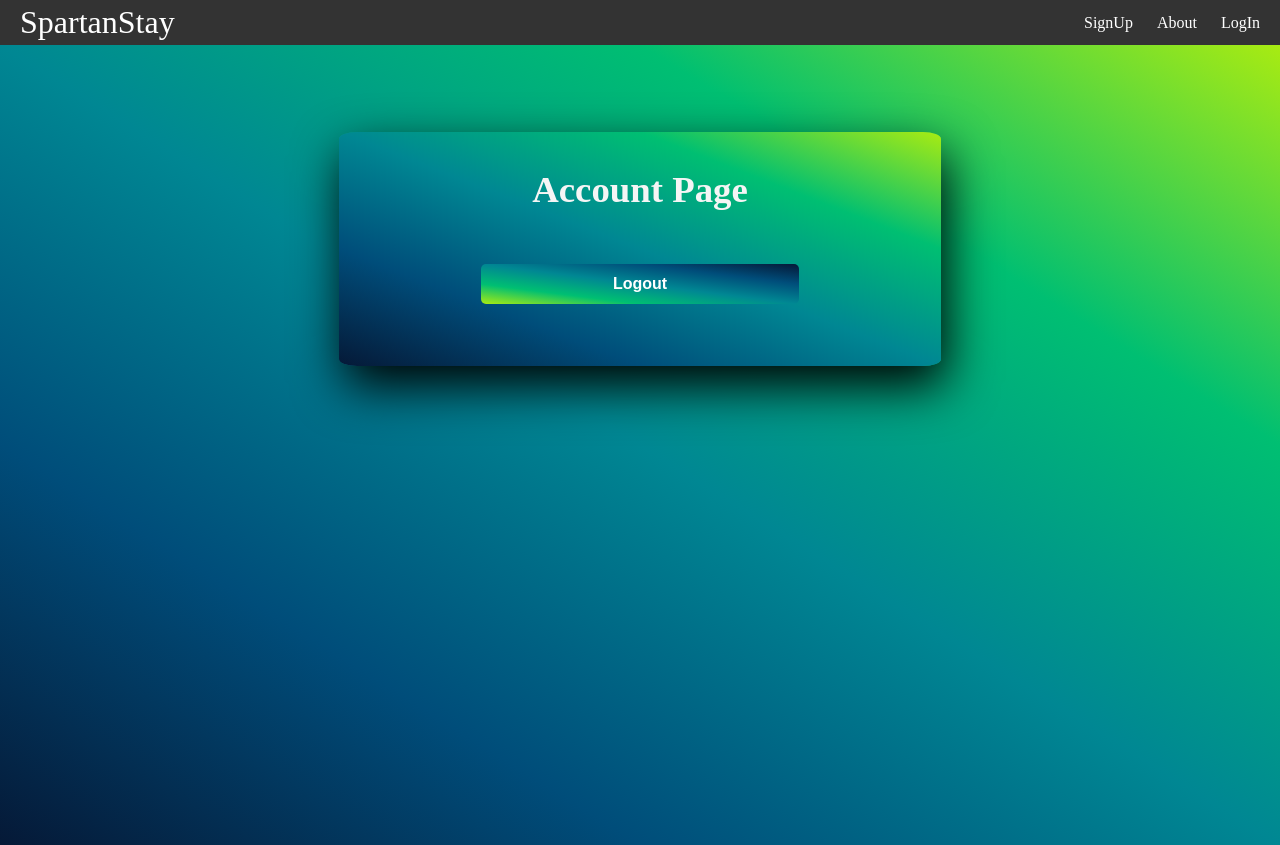
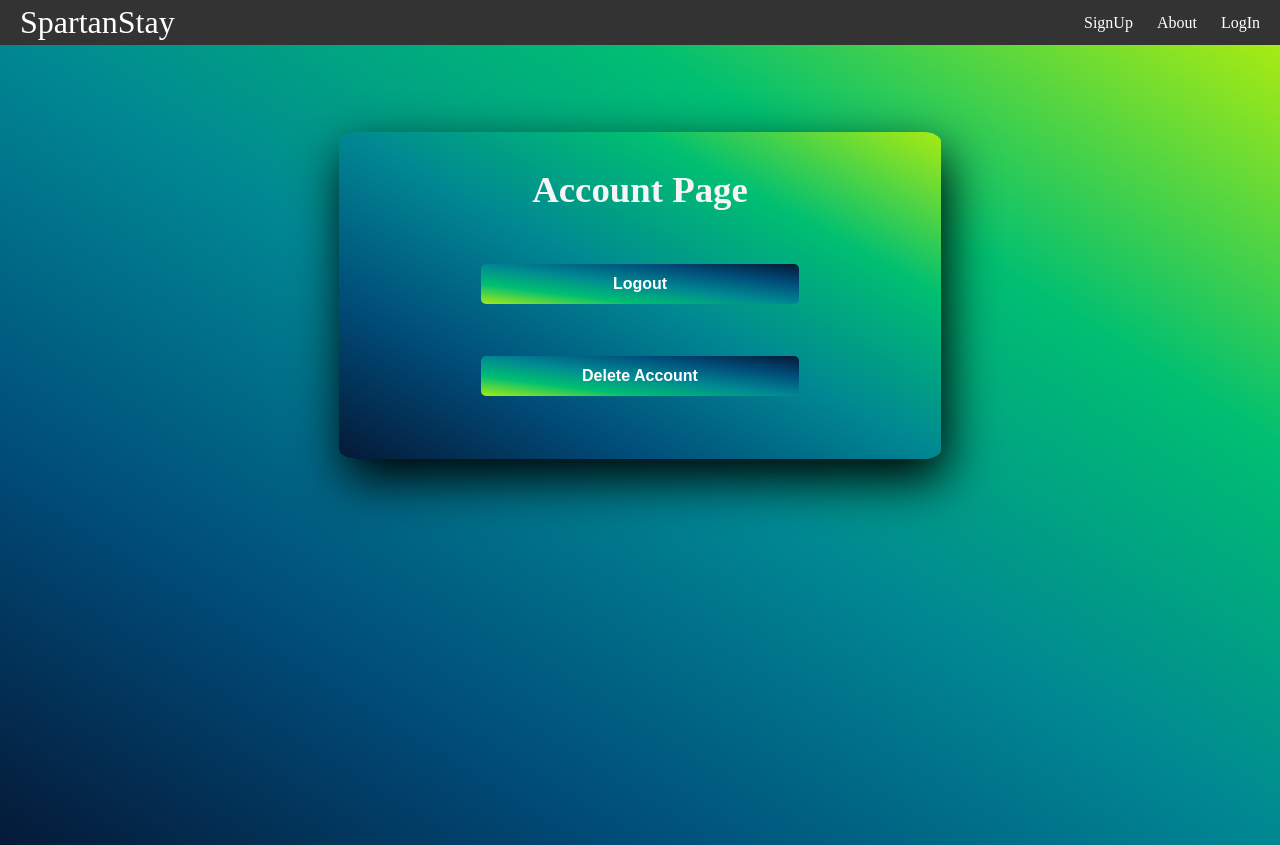
Before and after one commit to starphys/spartanstay, a React (Create React App) app in the folder spartanstay/frontend/: page /account in a window 1280 px wide. Built offline with nearby package versions, Linux system fonts and the light colour scheme.

Commit message:
Added delete button to account page

```diff
--- a/spartanstay/frontend/src/App.js
+++ b/spartanstay/frontend/src/App.js
@@ -24,7 +24,7 @@ function App() {
           <Route path="/sign-up" element={<SignUp setToken={setToken} />} />
           <Route path="/about" element={<About />} />
           <Route path="/login" element={<LogIn token={token} setToken={setToken}/>} />
-          <Route path="/account" element={<Account setToken={setToken}/>} />
+          <Route path="/account" element={<Account token={token} setToken={setToken}/>} />
         </Routes>
       </div>
     </>
--- a/spartanstay/frontend/src/components/DeleteAccount.js
+++ b/spartanstay/frontend/src/components/DeleteAccount.js
@@ -1,15 +1,22 @@
-import React,{useState} from 'react'
-function DeleteAccount({userToken}) {
+import {useNavigate} from "react-router-dom"
+
+function DeleteAccount({token, setToken}) {
+    const navigate=useNavigate();
 
     const handleClick = (e) => {
         e.preventDefault()
-        fetch("http://localhost:8080/credentials/delete/" + userToken.id, {
+        fetch("http://localhost:8080/credentials/delete/" + token.id, {
             method: "GET",
             headers: { "Content-Type": "application/json" }
         }
         ).then((response) => {
             response.json()
         }).then((data) => console.log(data))
+        .then(() => {
+            localStorage.removeItem('token')
+            setToken(null)
+            navigate('/login')
+        })
     }
     return <button onClick={handleClick}> Delete Account</button>
 }
--- a/spartanstay/frontend/src/pages/Account.js
+++ b/spartanstay/frontend/src/pages/Account.js
@@ -1,12 +1,14 @@
 import "../Account.css";
 import LogOut from "../components/LogOut";
+import DeleteAccount from "../components/DeleteAccount"
 
-function Account({setToken}) {
+function Account({token, setToken}) {
   return (
     <div className="Account">
       <div className="AccountForm">
         <label><b>Account Page</b></label>
         <LogOut setToken={setToken}/>
+        <DeleteAccount token={token} setToken={setToken}/>
       </div>
     </div>
   );
```
